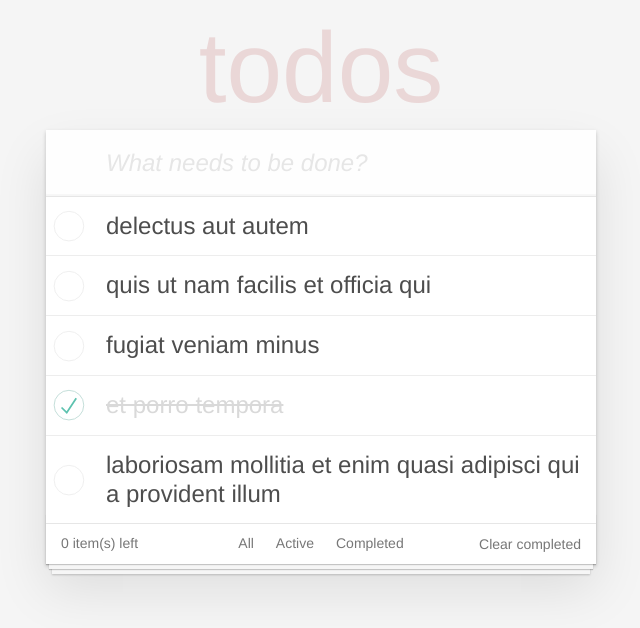
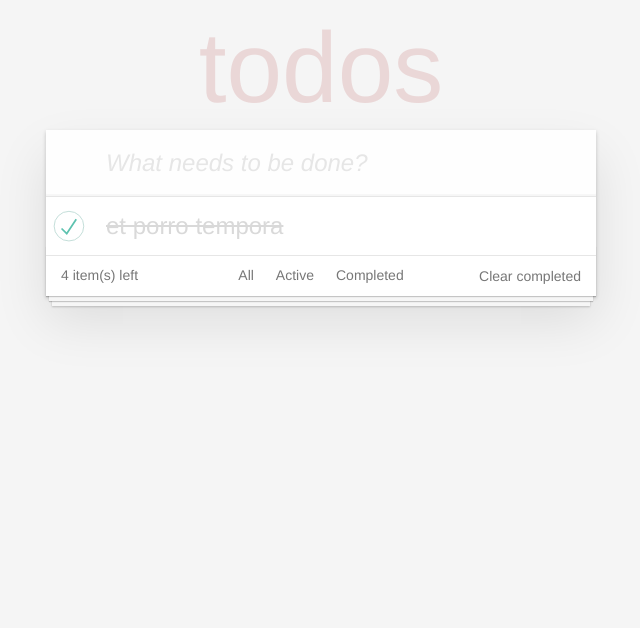
Before and after one commit to zaska-afk/TodoList, a React (Create React App) app: page /completed in a window 1280 px wide. Shown: the top 628 px of the page, without its empty margins (319-959 px from the left). Built offline with nearby package versions, Linux system fonts and the light colour scheme.

Commit message:
Todo App Completed

```diff
--- a/src/App.js
+++ b/src/App.js
@@ -1,5 +1,6 @@
 import "./App.css";
 import { useState, useEffect } from "react";
+import { Route, Switch } from "react-router-dom";
 import { v4 as uuidv4 } from "uuid";
 import todosList from "./todos.json";
 
@@ -20,13 +21,11 @@ function App() {
     setState(inputText);
     console.log(state);
   };
-  // doggie speed dating for event listener and keydown and look at the function for set todos
 
   const keypress = (e) => {
     // console.log(e.key);
     if (e.key === "Enter") {
-      // console.log(state);
-
+      //unique key id
       const todoText = uuidv4();
 
       const todo = {
@@ -35,27 +34,59 @@ function App() {
         id: todoText,
       };
 
-      const newTodo = [...todos];
-      newTodo[todoText] = todo;
-      setTodos(newTodo);
-      console.log(todo);
+      setTodos((todos) => [...todos, todo]);
+      //empty the input field
+      setState("");
+      console.log(state, "state");
     }
   };
 
   useEffect(() => {
     window.addEventListener("keydown", keypress);
     return () => {
+      //clears event listener as to not double the keypress
       window.removeEventListener("keydown", keypress);
     };
-  }, [todos]);
+  });
 
   //############### PART TWO #############
+  // Marking a todo as completed
 
-  // function toggleComplete() {}
+  // function toggleComplete(event, todoId) {}
+
+  const toggleComplete = (event, todoId) => {
+    setTodos((todos) => {
+      return todos.map((todo) => {
+        if (todo.id === todoId) {
+          let markedTodo = { ...todo };
+          markedTodo.completed = !markedTodo.completed;
+          return markedTodo;
+        }
+        return todo;
+      });
+    });
+  };
 
   //############### PART THREE #############
+  //deleting todos by filtering
+  const deleteTodo = (event, todoId) => {
+    setTodos((todos) => {
+      return todos.filter((todo) => {
+        return todo.id !== todoId;
+      });
+    });
+  };
 
-  // function deleteTodo() {}
+  //  ######### Clear Complete #####
+  //deletes checked todos
+
+  const clearComplete = () => {
+    setTodos((todos) => {
+      return todos.filter((todo) => {
+        return !todo.completed;
+      });
+    });
+  };
 
   return (
     <section className="todoapp">
@@ -63,46 +94,47 @@ function App() {
         <h1>todos</h1>
         <input
           onChange={onChange}
+          //empties input field after pressing enter
+          value={state}
           className="new-todo"
           placeholder="What needs to be done?"
-          autofocus
+          autoFocus
         />
       </header>
-      <TodoList todos={todos} />
-      <Footer />
+      <Switch>
+        {/* //link to active still active todos */}
+        <Route path="/active">
+          <TodoList
+            todos={todos.filter((item) => {
+              return item.completed === false;
+            })}
+            toggleComplete={toggleComplete}
+            deleteTodo={deleteTodo}
+          />
+        </Route>
+        {/* //link to completed todos */}
+        <Route path="/completed">
+          <TodoList
+            todos={todos.filter((item) => {
+              return item.completed === true;
+            })}
+            toggleComplete={toggleComplete}
+            deleteTodo={deleteTodo}
+          />
+        </Route>
+
+        <TodoList
+          todos={todos}
+          toggleComplete={toggleComplete}
+          deleteTodo={deleteTodo}
+        />
+      </Switch>
+      <Footer
+        clearComplete={clearComplete}
+        todo={todos.filter((todo) => todo.completed === false).length}
+      />
     </section>
   );
 }
 
-// // Hook
-// function useKeyPress(targetKey) {
-//   // State for keeping track of whether key is pressed
-//   const [keyPressed, setKeyPressed] = useState(false);
-
-//   // If pressed key is our target key then set to true
-//   function downHandler({ key }) {
-//     if (key === targetKey) {
-//       setKeyPressed(true);
-//     }
-//   }
-
-//   // If released key is our target key then set to false
-//   const upHandler = ({ key }) => {
-//     if (key === targetKey) {
-//       setKeyPressed(false);
-//     }
-//   };
-
-// useEffect(() => {
-//   window.addEventListener('keydown', downHandler);
-
-//   // Remove event listeners on cleanup
-//   return () => {
-//     window.removeEventListener('keydown', downHandler);
-
-//   };
-// }, []);
-
-// return keyPressed;
-
 export default App;
--- a/src/components/Footer.js
+++ b/src/components/Footer.js
@@ -1,10 +1,11 @@
 import { Link } from "react-router-dom";
+import TodoList from "./TodoList";
 
 function Footer(props) {
   return (
     <footer className="footer">
       <span className="todo-count">
-        <strong>0</strong> item(s) left
+        <strong>{props.todo}</strong> item(s) left
       </span>
       <ul className="filters">
         <li>
@@ -17,7 +18,9 @@ function Footer(props) {
           <Link to="/completed">Completed</Link>
         </li>
       </ul>
-      <button className="clear-completed">Clear completed</button>
+      <button className="clear-completed" onClick={props.clearComplete}>
+        Clear completed
+      </button>
     </footer>
   );
 }
--- a/src/components/TodoItem.js
+++ b/src/components/TodoItem.js
@@ -5,10 +5,14 @@ function TodoItem(props) {
         <input
           className="toggle"
           type="checkbox"
+          onClick={(event) => props.toggleComplete(event, props.id)}
           checked={props.completed}
         />
         <label>{props.title}</label>
-        <button className="destroy" />
+        <button
+          className="destroy"
+          onClick={(event) => props.deleteTodo(event, props.id)}
+        />
       </div>
     </li>
   );
--- a/src/components/TodoList.js
+++ b/src/components/TodoList.js
@@ -1,11 +1,18 @@
-import TodoItem from './TodoItem'
+import TodoItem from "./TodoItem";
 
 function TodoList(props) {
   return (
     <section className="main">
       <ul className="todo-list">
         {props.todos.map((todo) => (
-          <TodoItem title={todo.title} completed={todo.completed} id={todo.id}/>
+          <TodoItem
+            title={todo.title}
+            completed={todo.completed}
+            id={todo.id}
+            toggleComplete={props.toggleComplete}
+            deleteTodo={props.deleteTodo}
+            key={todo.id}
+          />
         ))}
       </ul>
     </section>
```
Also changed, not shown: 1 other file (tests, documents, lock files or other folders).
